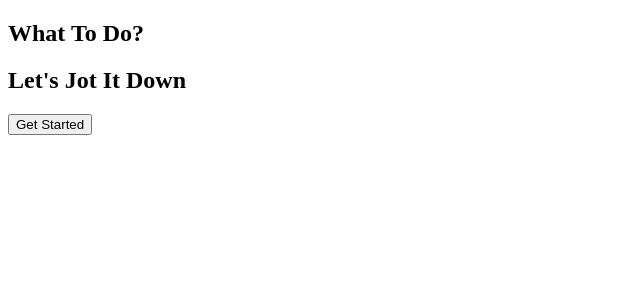
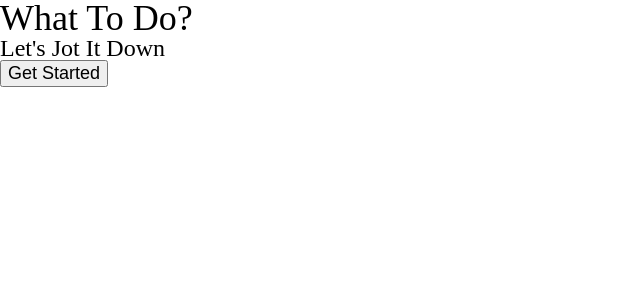
Before and after one commit to waylonturbes/what-to-do-planner, a React (Create React App) app in the folder client/: page / in a window 1280 px wide. Shown: the top 300 px of the page, without its empty margins (0-640 px from the left). Built offline with nearby package versions, Linux system fonts and the light colour scheme.

Commit message:
Added css reset and general styles

```diff
--- a/client/src/styles/containers.css
+++ b/client/src/styles/containers.css
@@ -1,9 +1,9 @@
-.container-custom {
+.container {
   width: 36rem;
   border-radius: 1rem;
 }
 @media (max-width: 576px) {
-  .container-custom {
+  .container {
     width: 100%;
     border-radius: 0;
     height: 100%;
--- a/client/src/styles/general.css
+++ b/client/src/styles/general.css
@@ -1,3 +1,21 @@
+html {
+  box-sizing: border-box;
+  font-size: 62.5%;
+}
 #root {
+  display: flex;
+  flex-direction: column;
   min-height: 100vh;
 }
+h1 {
+  font-size: 3.6rem;
+}
+h2 {
+  font-size: 2.4rem;
+}
+h3 {
+  font-size: 2rem;
+}
+p, span, button, li, a, label {
+  font-size: 1.8rem;
+}
--- a/client/src/styles/index.css
+++ b/client/src/styles/index.css
@@ -1,3 +1,4 @@
+@import url("./reset.css");
+@import url("./theme.css");
 @import url("./general.css");
-@import url("./theme.css");
 @import url("./containers.css");
--- /dev/null
+++ b/client/src/styles/reset.css
@@ -0,0 +1,48 @@
+/* http://meyerweb.com/eric/tools/css/reset/
+   v2.0 | 20110126
+   License: none (public domain)
+*/
+
+html, body, div, span, applet, object, iframe,
+h1, h2, h3, h4, h5, h6, p, blockquote, pre,
+a, abbr, acronym, address, big, cite, code,
+del, dfn, em, img, ins, kbd, q, s, samp,
+small, strike, strong, sub, sup, tt, var,
+b, u, i, center,
+dl, dt, dd, ol, ul, li,
+fieldset, form, label, legend,
+table, caption, tbody, tfoot, thead, tr, th, td,
+article, aside, canvas, details, embed,
+figure, figcaption, footer, header, hgroup,
+menu, nav, output, ruby, section, summary,
+time, mark, audio, video {
+	margin: 0;
+	padding: 0;
+	border: 0;
+	font-size: 100%;
+	font: inherit;
+	vertical-align: baseline;
+}
+/* HTML5 display-role reset for older browsers */
+article, aside, details, figcaption, figure,
+footer, header, hgroup, menu, nav, section {
+	display: block;
+}
+body {
+	line-height: 1;
+}
+ol, ul {
+	list-style: none;
+}
+blockquote, q {
+	quotes: none;
+}
+blockquote:before, blockquote:after,
+q:before, q:after {
+	content: '';
+	content: none;
+}
+table {
+	border-collapse: collapse;
+	border-spacing: 0;
+}
```
